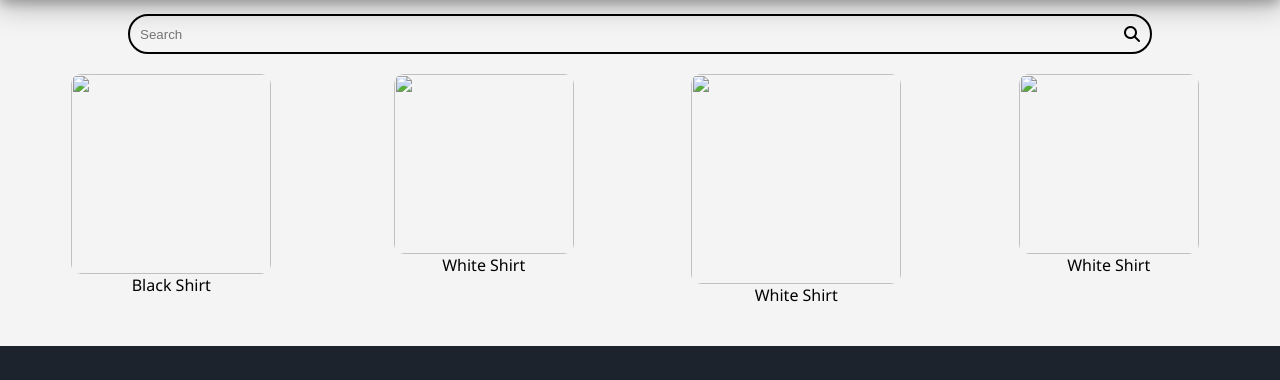
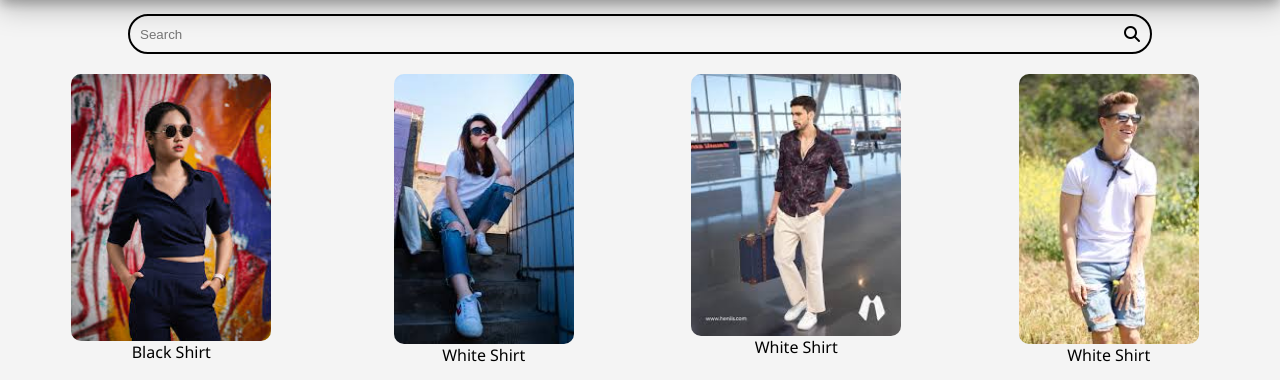
Before and after one commit to JEEVITHA-TECHY/codealpha_task1, a plain HTML site: page collection.html in a window 1280 px wide. Shown: the part 59-439 px from the top of the page. Drawn offline with Linux system fonts and the light colour scheme.

Commit message:
Update collection.html

```diff
--- a/collection.html
+++ b/collection.html
@@ -63,22 +63,22 @@
         <div class="products" id="product">
 
         <div class="products-box">
-            <img src="images/newdress1.jpeg" width="200px">
+            <img src="newdress1.jpeg" width="200px">
             <p>Black Shirt</p>
         </div>
 
         <div class="products-box">
-            <img src="images/newdress2.jpeg" width="180px">
+            <img src="newdress2.jpeg" width="180px">
             <p>White Shirt</p>
         </div>
 
         <div class="products-box">
-            <img src="images/newdress3.jpeg" width="210px">
+            <img src="newdress3.jpeg" width="210px">
             <p>White Shirt</p>
         </div>
 
         <div class="products-box">
-            <img src="images/newdress4.jpeg" width="180px">
+            <img src="newdress4.jpeg" width="180px">
             <p>White Shirt</p>
         </div>
         </div>
```
